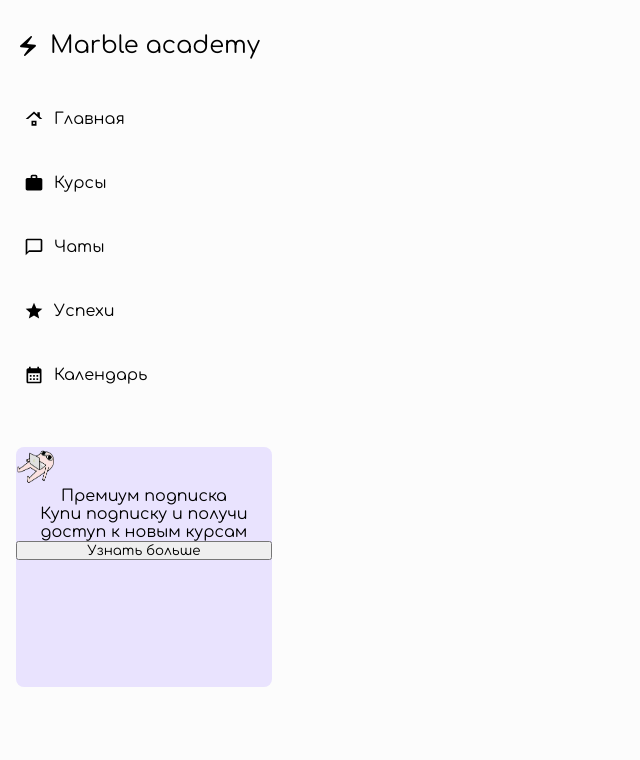
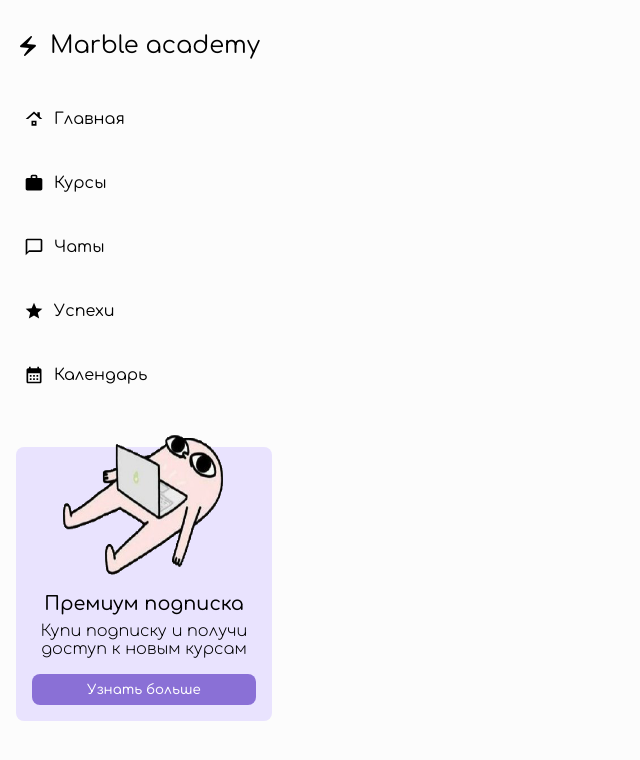
Before and after one commit to LeonG11/task-manager, a React (Create React App) app: page / in a window 1280 px wide. Shown: the top 760 px of the page, without its empty margins (0-640 px from the left). Built offline with nearby package versions, Linux system fonts and the light colour scheme.

Commit message:
Make menu

```diff
--- a/src/Component/Menu.jsx
+++ b/src/Component/Menu.jsx
@@ -1,11 +1,10 @@
-import { Link } from "react-router-dom";
-import React from "react";
+import CalendarMonthIcon from "@mui/icons-material/CalendarMonth";
+import ChatBubbleOutlineIcon from "@mui/icons-material/ChatBubbleOutline";
+import ElectricBoltIcon from "@mui/icons-material/ElectricBolt";
+import GradeIcon from "@mui/icons-material/Grade";
 import RoofingIcon from "@mui/icons-material/Roofing";
 import WorkIcon from "@mui/icons-material/Work";
-import ChatBubbleOutlineIcon from "@mui/icons-material/ChatBubbleOutline";
-import GradeIcon from "@mui/icons-material/Grade";
-import CalendarMonthIcon from "@mui/icons-material/CalendarMonth";
-import ElectricBoltIcon from "@mui/icons-material/ElectricBolt";
+import { Link } from "react-router-dom";
 
 function Menu() {
   return (
@@ -47,7 +46,7 @@ function Menu() {
         </li>
       </ul>
       <div className="menu__subscribe">
-        <img src="../assets/mood.png" alt="" className="menu__subscribe__img" />
+        <img src="./assets/mood.png" alt="" className="menu__subscribe__img" />
         <div className="menu__subscribe__header">Премиум подписка</div>
         <div className="menu__subscribe__text">
           Купи подписку и получи доступ к новым курсам
--- a/src/index.scss
+++ b/src/index.scss
@@ -1,8 +1,8 @@
-@import url('https://fonts.googleapis.com/css2?family=Comfortaa:wght@300;400;500;700&display=swap');
-*{
+@import url("https://fonts.googleapis.com/css2?family=Comfortaa:wght@300;400;500;700&display=swap");
+* {
   margin: 0;
   padding: 0;
-  font-family: "Comfortaa","Helvetica";
+  font-family: "Comfortaa", "Helvetica";
   color: black;
 }
 
@@ -10,55 +10,75 @@ body {
   background-color: #fcfcfc;
 }
 
-.menu{
+.menu {
   color: #0e00e0;
   padding: 1rem;
   width: 20%;
   height: 100vh;
   display: flex;
   flex-direction: column;
-  &__header{
-    margin-top:1rem;
+  &__header {
+    margin-top: 1rem;
     display: flex;
     font-weight: 400;
     font-size: 24px;
     padding-bottom: 20px;
     align-items: center;
   }
-  &__ul{
+  &__ul {
     list-style-type: none;
   }
-  &__li{
+  &__li {
     display: flex;
     flex-direction: row;
     height: 3rem;
     margin-top: 1rem;
-    border-radius: .375rem;
+    border-radius: 0.375rem;
     width: 100%;
     align-items: center;
-    transition:.5s;
+    transition: 0.5s;
     text-decoration: none;
-    &:first-child{
+    &:first-child {
       padding-left: 8px;
     }
-    &:hover{
-      box-shadow:0px 10px 10px rgba($color: #000000, $alpha: 0.4);
+    &:hover {
+      box-shadow: 0px 10px 10px rgba($color: #000000, $alpha: 0.4);
     }
   }
-  &__item{
+  &__item {
     margin-left: 10px;
   }
-  &__subscribe{
+  &__subscribe {
     background-color: #e9e3fe;
     margin-top: 3rem;
-    height: 15rem;
-    border-radius: .5rem;
+    height: auto;
+    border-radius: 0.5rem;
     display: flex;
     flex-direction: column;
     text-align: center;
-    &__img{
-      height: 40px;
-      width: 40px;
+    padding: 1rem;
+    &__img {
+      height: 175px;
+      width: 175px;
+      margin: -20% auto;
+    }
+    &__header {
+      margin-top: 20%;
+      font-weight: 500;
+      font-size: 1.2rem;
+    }
+    &__text {
+      margin-top: 0.5rem;
+      font-weight: 300;
     }
   }
+  &__button {
+    margin-top: 1rem;
+    padding: 0.5rem;
+    font-weight: 500;
+    color: white;
+    background-color: #8a70d6;
+    border-radius: .5rem;
+    border: none;
+  }
 }
```
